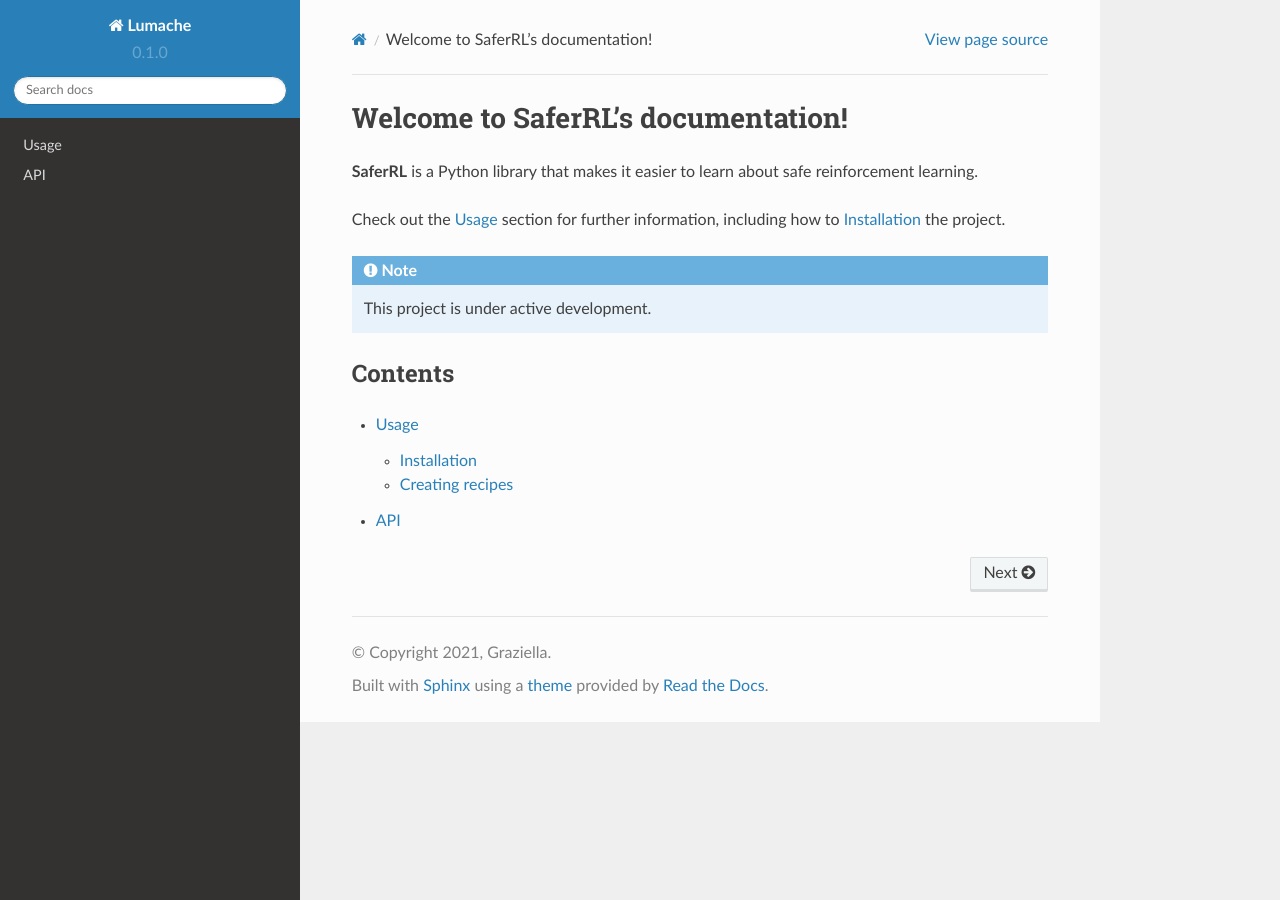
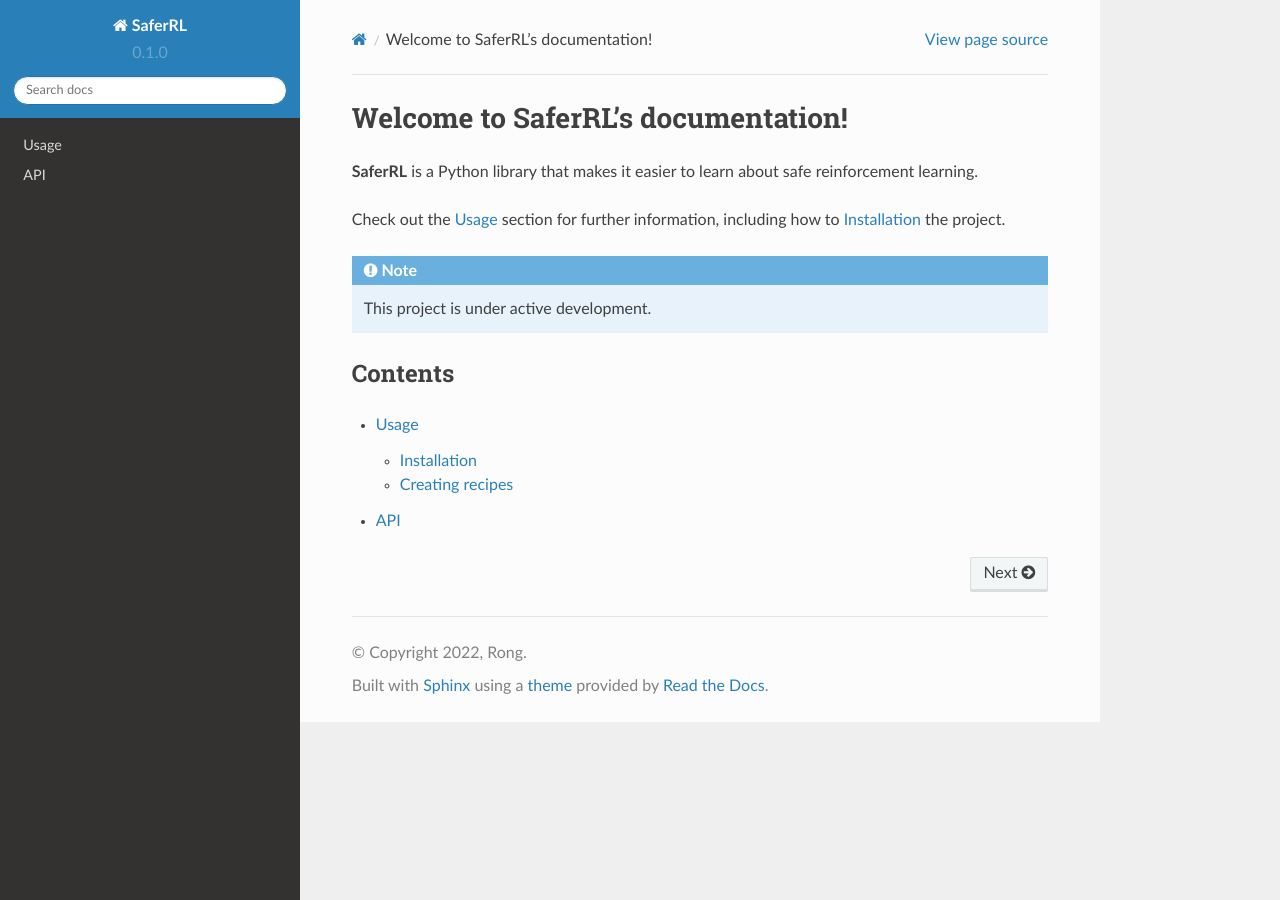
Before and after one commit to RongRG/saferRL, a Sphinx documentation site: the page built from docs/source/index.rst, in a window 1280 px wide. Built offline with Sphinx 7.4.7 and the Read the Docs theme 2.0.0, drawn with Linux system fonts in a browser that asks for light colours.

Commit message:
Update conf.py

```diff
--- a/docs/source/conf.py
+++ b/docs/source/conf.py
@@ -2,9 +2,9 @@
 
 # -- Project information
 
-project = 'Lumache'
-copyright = '2021, Graziella'
-author = 'Graziella'
+project = 'SaferRL'
+copyright = '2022, Rong'
+author = 'Rong'
 
 release = '0.1'
 version = '0.1.0'
```
